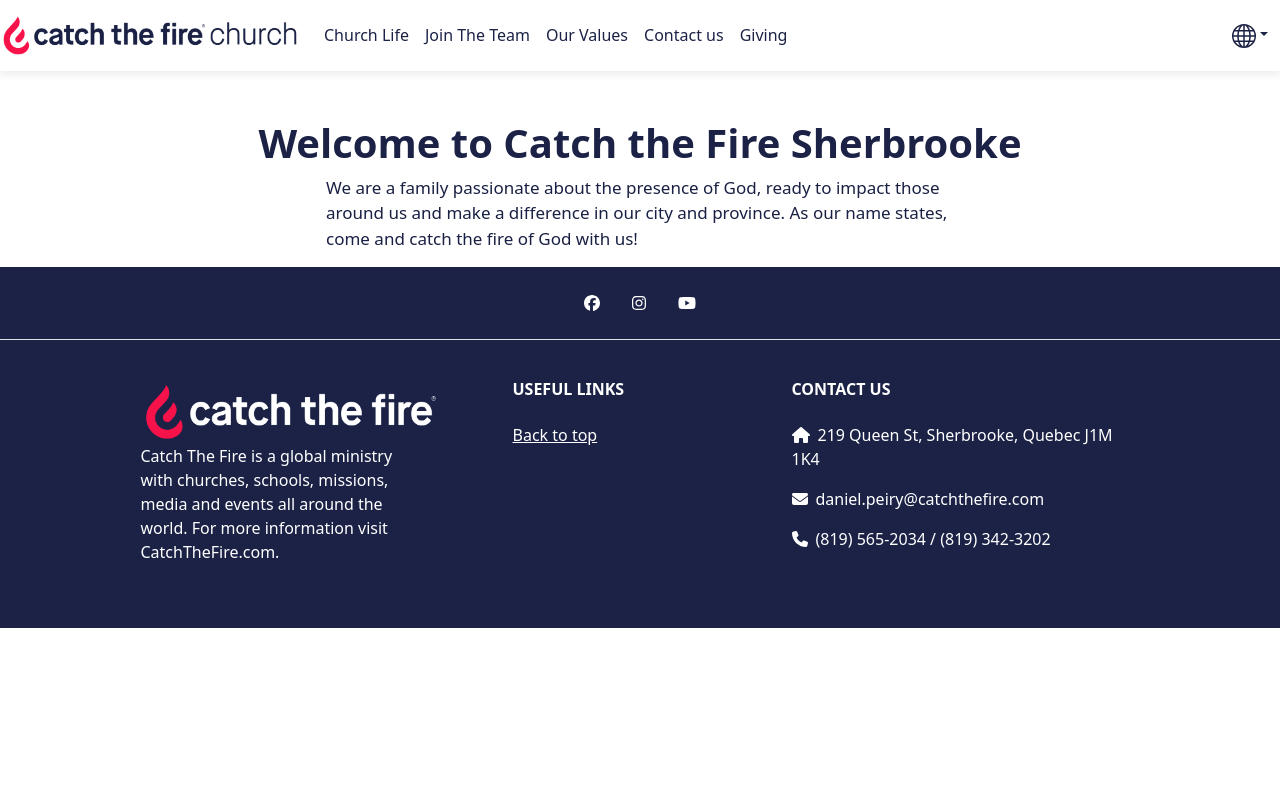
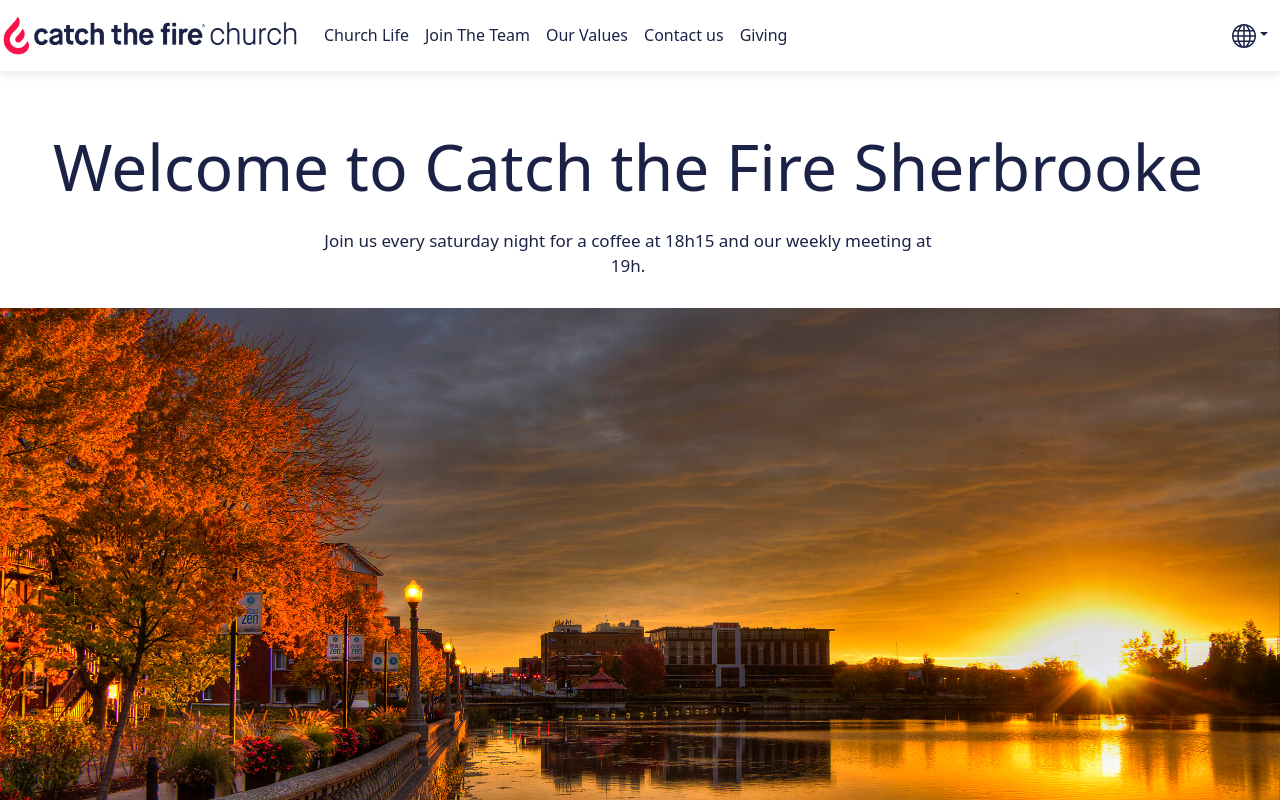
Before and after one commit to creyesmarquez/ctf, a React (Create React App) app: page / in a window 1280 px wide. Shown: the top 800 px of the page. Built offline with nearby package versions, Linux system fonts and the light colour scheme.

Commit message:
Home page title

```diff
--- a/public/i18n/en.json
+++ b/public/i18n/en.json
@@ -19,5 +19,6 @@
   "back-to-top": "Back to top",
   "contact-us": "Contact Us",
   "welcome": "Welcome to Catch the Fire Sherbrooke",
+  "weekly-reunion": "Join us every saturday night for a coffee at 18h15 and our weekly meeting at 19h.",
   "welcome-description": "We are a family passionate about the presence of God, ready to impact those around us and make a difference in our city and province. As our name states, come and catch the fire of God with us!"
 }
--- a/public/i18n/fr.json
+++ b/public/i18n/fr.json
@@ -19,6 +19,7 @@
   "ctf-footer": "Catch The Fire est un ministère international avec des églises, écoles, missions, évenements partout dans le monde. Pour plus d'information, visitez CatchTheFire.com.",
   "back-to-top": "Retour en haut",
   "contact-us": "Nous joindre",
-  "welcome": "Bienvenue à l’église Catch the Fire Sherbrooke",
+  "welcome": "Bienvenue à Catch the Fire Sherbrooke",
+  "weekly-reunion": "Joignez vous à nous tous les samedis soir pour un café à 18h15 et notre réunion à 19h.",
   "welcome-description": "Nous sommes une famille passionnée par la présence de Dieu, prête à impacter les gens qui nous entourent et faire la différence dans notre ville et notre province. Nous sommes appelés Catch the Fire ! Viens attraper le feu de Dieu avec nous! "
 }
--- a/src/components/pages/Home.js
+++ b/src/components/pages/Home.js
@@ -3,24 +3,23 @@
 import { Row, Col } from "react-bootstrap";
 import "../styles/Home.css";
 
-import "../styles/Home.css";
-
 export default function Home() {
-  //const logo = require(`../../assets/images/sherbrooke-bg.jpeg`);
+  const logo = require(`../../assets/images/sherbrooke-bg.jpeg`);
   const { t } = useTranslation();
 
   return (
     <>
-      <Row className="d-grid justify-content-md-center mt-5" id="title">
-        <h1>
-          <strong>{t("welcome")}</strong>
-        </h1>
+      <Row>
+        <Row id="title" className="d-grid justify-content-md-center mt-5">
+          {t("welcome")}
+        </Row>
+        <Row className="" id="description" xs lg="2">
+          <Col>
+            <p>{t("weekly-reunion")}</p>
+          </Col>
+        </Row>
       </Row>
-      <Row className="" id="description" xs lg="2">
-        <Col>
-          <p>{t("welcome-description")}</p>
-        </Col>
-      </Row>
+      <img src={logo} className="img-fluid" alt="logo" />
     </>
   );
 }
--- a/src/components/styles/Donations.css
+++ b/src/components/styles/Donations.css
@@ -34,7 +34,7 @@
 }
 
 #don-separator-1 {
-  background-color: #6874a3;
+  background-color: #7e86a5;
   height: 30vw;
   align-content: center;
 }
--- a/src/components/styles/Home.css
+++ b/src/components/styles/Home.css
@@ -1,12 +1,22 @@
 #description {
   font-size: 17px;
   font-weight: 300;
-  color: #192043;
+  color: #1b2246;
   display: flex;
   justify-content: center;
+  text-align: center;
+  padding: 1%;
 }
 
 #title {
-  font-size: xx-large;
+  font-size: 5vw;
   color: #1b2246;
 }
+
+#welcome-home {
+  position: absolute;
+  width: max-content;
+  top: 50%;
+  left: 50%;
+  transform: translate(-50%, -100%);
+}
```
